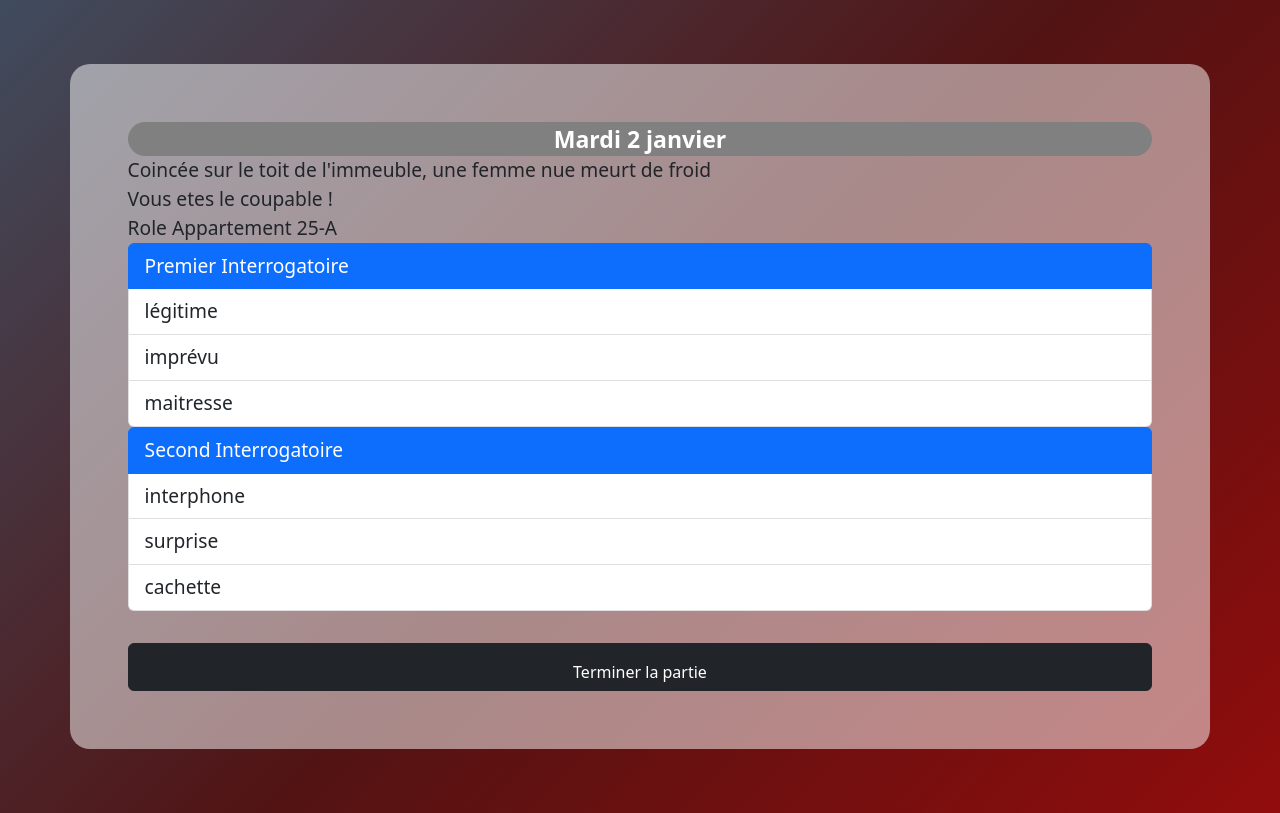
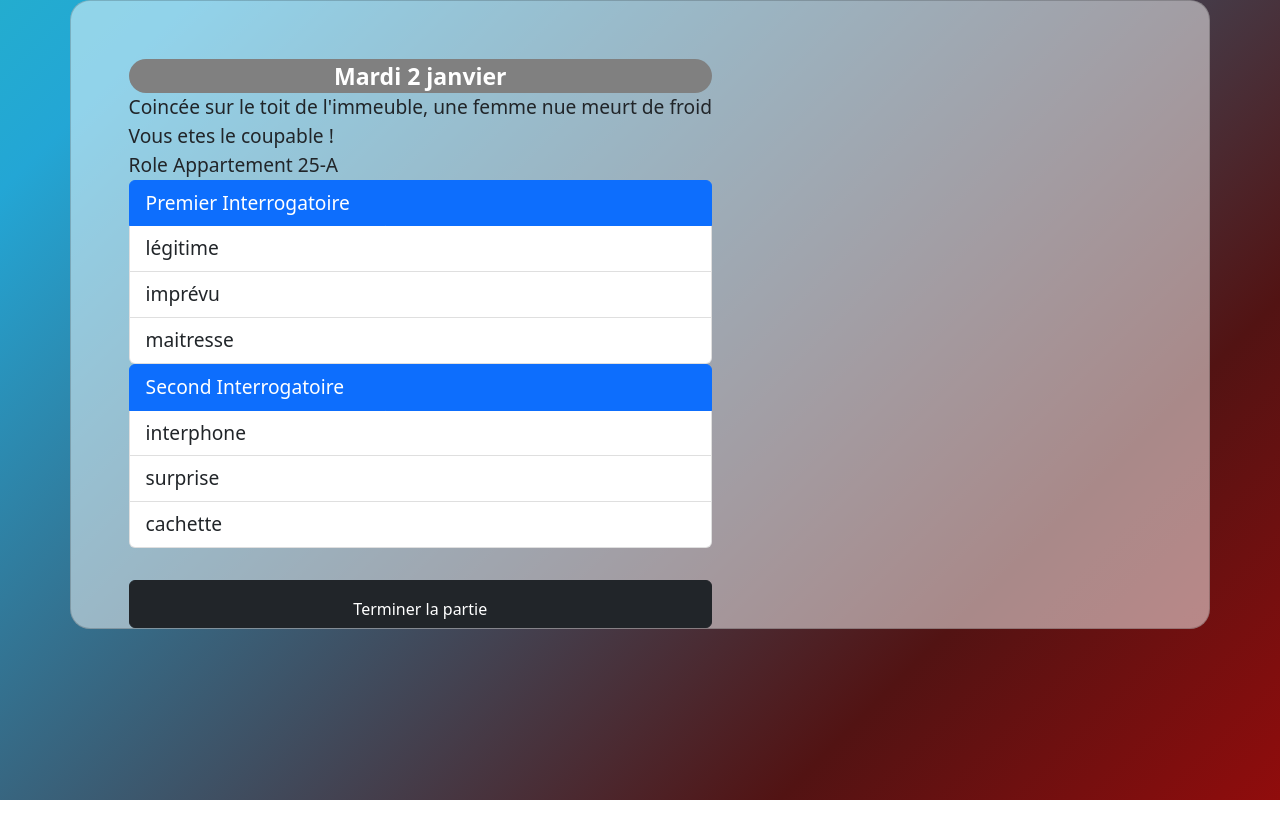
Before and after one commit to Skronak/react-mobileApp, a React (Create React App) app: page / in a window 1280 px wide. Both pictures are taken after a click on the button "Commencer". Built offline with nearby package versions, Linux system fonts and the light colour scheme.

Commit message:
flip form

```diff
--- a/src/App.js
+++ b/src/App.js
@@ -6,6 +6,7 @@ import data from './data.json';
 import './bootstrap.min.css';
 import './app.css';
 import seedrandom from 'seedrandom';
+import pic from "./img/detective_avatar.png";
 
 export default function App() {
     const [isGameVisible, toggleGameVisible] = useState(false);
@@ -16,6 +17,7 @@ export default function App() {
     const [selectedCase, setSelectedCase] = useState('0201');
     const [idGuilty, setIdGuilty] = useState(0);
     const cases = new Map(data.map(obj => [obj.key, obj]));
+    const [isFlipped, setFlipped] = useState(false);
 
     const handleChange = (event) => {
         toggleIsDetective(event.target.checked);
@@ -31,17 +33,24 @@ export default function App() {
         console.log(idGuilty);
     }, [idGuilty]);
 
-    const startGame = () => {
+    const startGame = (e) => {
         let rand = randGeneratorFrom(seed + selectedCase);
         setIdGuilty(rand(1, nbPlayers));
-        toggleGameVisible(true);
+        toggleScreen(e);
+    }
+
+    const toggleScreen = (e) => {
+        toggleGameVisible(!isGameVisible);
+        e.stopPropagation();
     }
 
     return (
         <div>
             {!isGameVisible ? <p className={"mainTitle"}>Petits meurtres entre amis - Mobile</p> : null}
-            <div className={"container"}>
+
+            <div className={`container card ${isFlipped && isGameVisible ? "flip" : ""}`} onClick={() => setFlipped(!isFlipped)}>
                 {isGameVisible ? (
+                    <>
                             <Board data={cases.get(selectedCase)}>
                                 {isDetective ? (
                                     <BoardInspector data={cases.get(selectedCase)} nbPlayers={nbPlayers}/>
@@ -50,9 +59,13 @@ export default function App() {
                                                   isGuilty={idPlayer === idGuilty}/>
                                 )}
                                 <input id='end-button' type="button" className="btn btn-dark"
-                               onClick={() => toggleGameVisible(false)}
+                                       onClick={(e) => toggleScreen(e)}
                                        value="Terminer la partie"/>
                             </Board>
+                        <div className="back">
+                            <img src={pic}/>
+                        </div>
+                    </>
                 ) : (
                     <form>
                         <div className={"bloc"}>
@@ -81,7 +94,8 @@ export default function App() {
                             <div id="collapse" className={isDetective ? "hide" : "show"}>
                                 <div>Vous etes le témoin n°</div>
                                 <input type="number" disabled={isDetective} className="form-control"
-                                       onChange={e => setIdPlayer(e.target.value > nbPlayers ? nbPlayers : e.target.value)} min='0' value={idPlayer}/>
+                                       onChange={e => setIdPlayer(e.target.value > nbPlayers ? nbPlayers : e.target.value)}
+                                       min='0' value={idPlayer}/>
                             </div>
                         </div>
                         <div className={"bloc"}>
@@ -93,7 +107,7 @@ export default function App() {
                         </div>
                         <div className={"bloc"}>
                             <input id='start-button' type="button" className="btn btn-success"
-                                   onClick={() => startGame()}
+                                   onClick={(e) => startGame(e)}
                                    value="Commencer"/>
                         </div>
                     </form>
--- a/src/app.css
+++ b/src/app.css
@@ -1,12 +1,9 @@
-#start-button, #end-button {
-    margin-top: 2em;
-}
-
 body {
     background: linear-gradient(-45deg, #ff0000, #521313, #23a6d5, #23d5ab);
-    background-size: 400% 400%;
-    animation: gradient 30s ease infinite;
-    margin: 5%;
+    background-size: 200vh 200vw;
+    animation: gradient 20s ease infinite;
+    margin: 0 5% 0 5%;
+    height: 100vh;
 }
 
 .mainTitle {
@@ -14,6 +11,9 @@ body {
     text-align: center;
 }
 
+#start-button, #end-button {
+    margin-top: 2em;
+}
 
 @keyframes gradient {
     0% {
@@ -37,8 +37,8 @@ body {
     font-size: 1.2em;
     border-radius: 20px;
     box-sizing: border-box;
-    height: 100%;
-    width: 100%;
+    height: 100vh;
+    width: 100vw;
     padding: 5%;
 }
 
@@ -124,3 +124,30 @@ body {
     opacity: 0;
     overflow: hidden;
 }
+
+.card {
+    position: relative;
+    width: 100%;
+    height: 100%;
+    cursor: pointer;
+    transform-style: preserve-3d;
+    transform-origin: center right;
+    transition: transform 1s;
+    backface-visibility: hidden;
+}
+
+.card.flip {
+    transform: translateX(-100%) rotateY(-180deg);
+}
+
+.front {
+    backface-visibility: hidden;
+    position: absolute;
+    margin-right: 5%;
+}
+
+.back {
+    background: slateblue;
+    transform: rotateY(180deg);
+    backface-visibility: hidden;
+}
--- a/src/components/Board.js
+++ b/src/components/Board.js
@@ -3,7 +3,7 @@ import React from 'react';
 function Board(props) {
 
     return (
-        <div>
+        <div className={'front'}>
             <div className="date-label">{props.data.date}</div>
             <div>{props.label}</div>
             {props.children}
```
Also changed, not shown: src/img/detective_avatar.png (added). Lines whose indentation alone changed are shown as unchanged.
